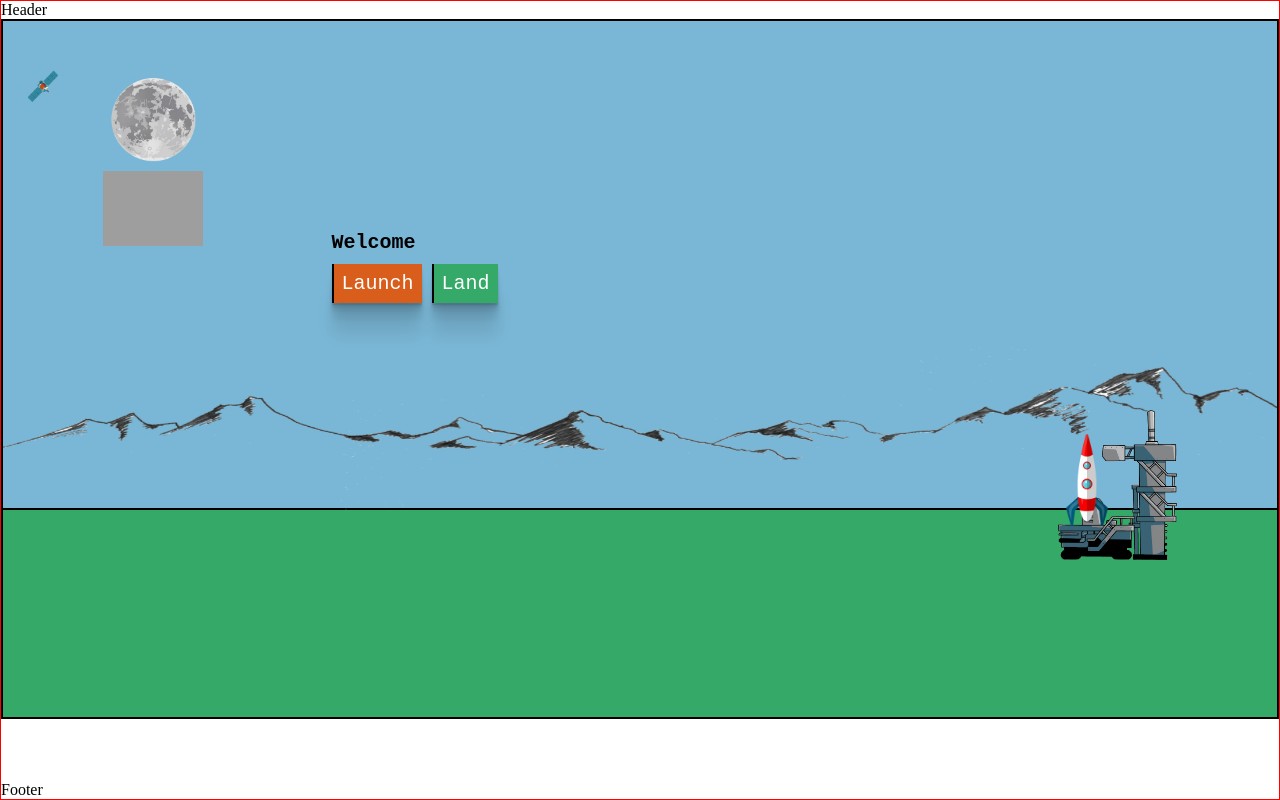
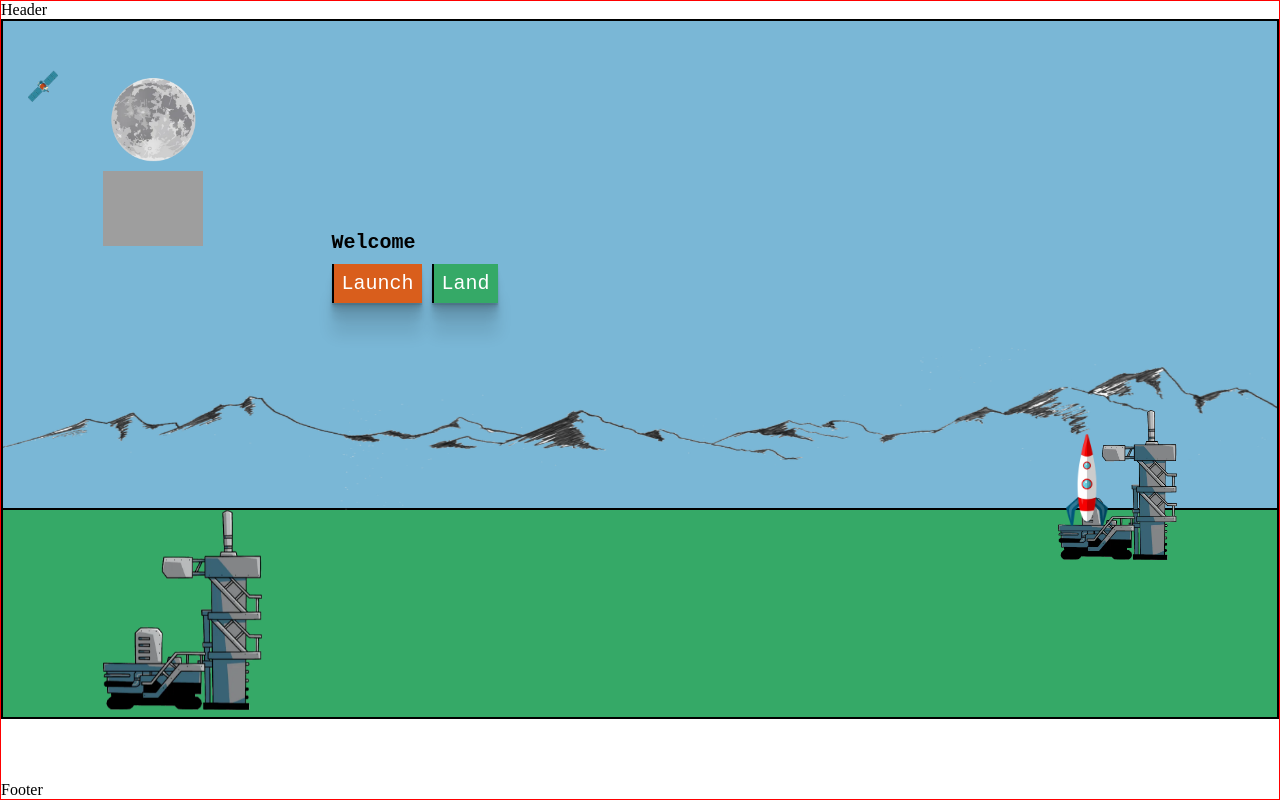
Before and after one commit to Dev-Rook/rocket-launch, a React (Create React App) app: page / in a window 1280 px wide. Built offline with nearby package versions, Linux system fonts and the light colour scheme; grey boxes are pictures that could not be loaded.

Commit message:
Added second lauch pad

```diff
--- a/src/Components/World Box/World.css
+++ b/src/Components/World Box/World.css
@@ -200,7 +200,7 @@
     width: 100%;
 }
 
-.Launchpad {
+.Launchpad-1 {
     position: absolute;
     top: -100px;
     right: 100px;
@@ -219,4 +219,14 @@
 }
 
 
+.Launchpad-2 {
+    position: absolute;
+    top: 0px;
+    left: 100px;
+
+    height: 200px;
+
+}
+
+
 /* GORUND BOX ELEMENTS END */
--- a/src/Components/World Box/World.jsx
+++ b/src/Components/World Box/World.jsx
@@ -50,7 +50,9 @@ const World = () => {
 
             <img src={require('../../Assets/Images/Rocket-3.webp')} alt="" className="Rocket" />
 
-            <img src={require('../../Assets/Images/Launchpad-1.webp')} alt="" className="Launchpad" />
+            <img src={require('../../Assets/Images/Launchpad-1.webp')} alt="" className="Launchpad-1" />
+
+            <img src={require('../../Assets/Images/Launchpad-1.webp')} alt="" className="Launchpad-2" />
         </div>
 
     </div>
```
